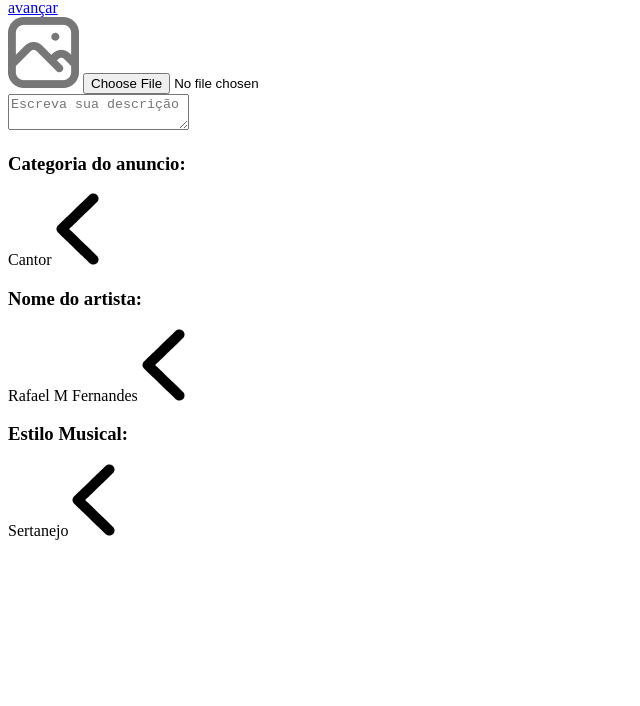
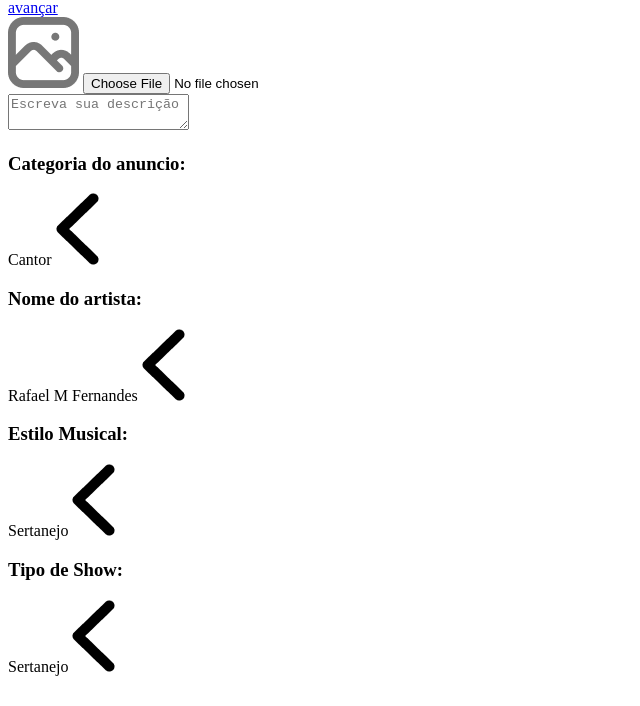
Before and after one commit to rafaelmfernandes/meu-site, a plain HTML site: page pg-preencher-anuncio.html in a window 1280 px wide. Shown: the part 94-800 px from the top of the page, without its empty margins (0-640 px from the left). Drawn offline with Linux system fonts and the light colour scheme.

Commit message:
class box

```diff
--- a/pg-preencher-anuncio.html
+++ b/pg-preencher-anuncio.html
@@ -41,6 +41,11 @@
                     <abbr>Sertanejo</abbr>
                     <img src="icones/icone-voltar.png">
                 </aside>
+                <aside class="box">
+                    <h3>Tipo de Show:</h3>
+                    <abbr>Sertanejo</abbr>
+                    <img src="icones/icone-voltar.png">
+                </aside>
             </form>
         </section>
     </main>
```
